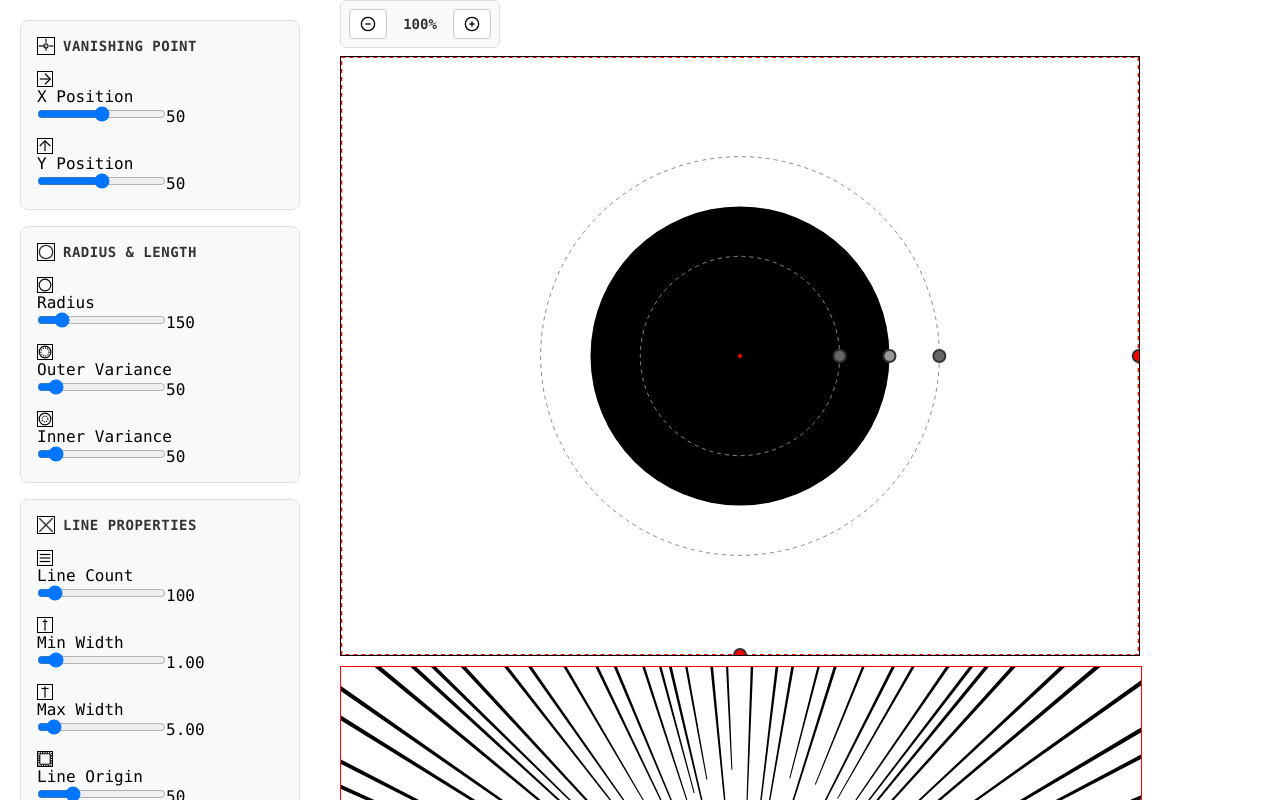
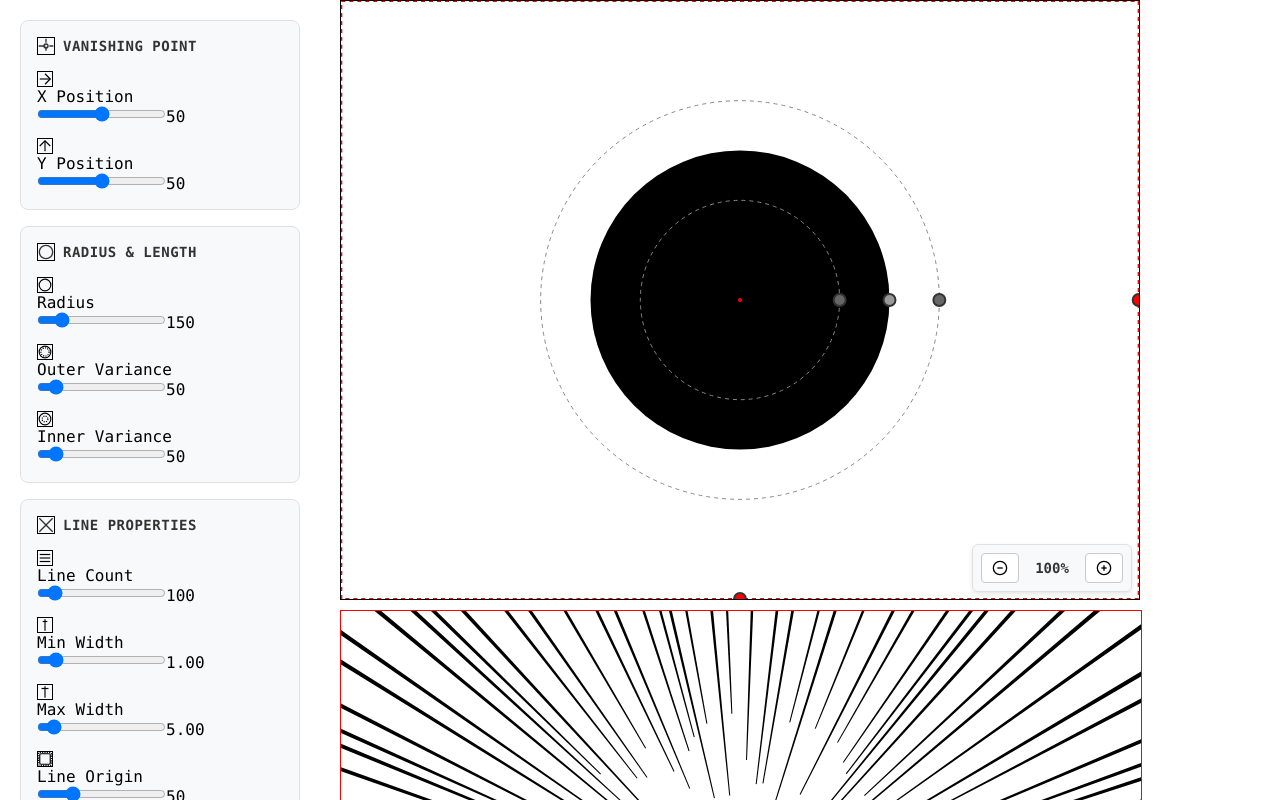
Before and after one commit to toiim/speed-lines, a Vue app: page / in a window 1280 px wide. Built offline with nearby package versions, Linux system fonts and the light colour scheme.

Commit message:
Refactor zoom controls in App.vue by repositioning and updating styles for improved usability. The zoom controls are now placed at the bottom right of the SVG container, enhancing accessibility and visual clarity.

```diff
--- a/src/App.vue
+++ b/src/App.vue
@@ -871,22 +871,6 @@ function getViewBox() {
     </div>
     <div id="output">
       <div class="svg-container">
-        <div class="zoom-controls">
-          <button @click="zoomOut" class="zoom-button" title="Zoom Out">
-            <svg viewBox="0 0 24 24" fill="none" stroke="currentColor" stroke-width="2">
-              <circle cx="12" cy="12" r="10" />
-              <line x1="8" y1="12" x2="16" y2="12" />
-            </svg>
-          </button>
-          <span class="zoom-percentage">{{ zoomLevel }}%</span>
-          <button @click="zoomIn" class="zoom-button" title="Zoom In">
-            <svg viewBox="0 0 24 24" fill="none" stroke="currentColor" stroke-width="2">
-              <circle cx="12" cy="12" r="10" />
-              <line x1="12" y1="8" x2="12" y2="16" />
-              <line x1="8" y1="12" x2="16" y2="12" />
-            </svg>
-          </button>
-        </div>
         <svg ref="svgElement" :width="canvasWidth" :height="canvasHeight" :viewBox="getViewBox()"
           @mousemove="handleMouseMove" @mouseup="handleMouseUp" @mouseleave="handleMouseUp" @touchmove="handleMouseMove"
           @touchend="handleMouseUp">
@@ -953,6 +937,22 @@ function getViewBox() {
             @mousedown="startDragOuterEdge" @touchstart="startDragOuterEdge"
             :style="{ cursor: isDraggingOuterEdge ? 'grabbing' : 'grab' }" />
         </svg>
+        <div class="zoom-controls">
+          <button @click="zoomOut" class="zoom-button" title="Zoom Out">
+            <svg viewBox="0 0 24 24" fill="none" stroke="currentColor" stroke-width="2">
+              <circle cx="12" cy="12" r="10" />
+              <line x1="8" y1="12" x2="16" y2="12" />
+            </svg>
+          </button>
+          <span class="zoom-percentage">{{ zoomLevel }}%</span>
+          <button @click="zoomIn" class="zoom-button" title="Zoom In">
+            <svg viewBox="0 0 24 24" fill="none" stroke="currentColor" stroke-width="2">
+              <circle cx="12" cy="12" r="10" />
+              <line x1="12" y1="8" x2="12" y2="16" />
+              <line x1="8" y1="12" x2="16" y2="12" />
+            </svg>
+          </button>
+        </div>
       </div>
       <canvas ref="speedLineCanvas" id="speed-lines" :width="outputCanvasWidth" :height="outputCanvasHeight"></canvas>
     </div>
@@ -976,6 +976,21 @@ function getViewBox() {
   display: inline-block;
 }
 
+.zoom-controls {
+  position: absolute;
+  bottom: 8px;
+  right: 8px;
+  display: flex;
+  align-items: center;
+  gap: 8px;
+  padding: 8px;
+  background: rgba(248, 249, 250, 0.95);
+  border: 1px solid #e0e0e0;
+  border-radius: 6px;
+  box-shadow: 0 2px 4px rgba(0, 0, 0, 0.1);
+  z-index: 10;
+}
+
 svg {
   width: 800px;
   height: 600px;
@@ -985,17 +1000,6 @@ svg {
   display: block;
 }
 
-.zoom-controls {
-  display: flex;
-  align-items: center;
-  gap: 8px;
-  margin-bottom: 8px;
-  padding: 8px;
-  background: #f8f9fa;
-  border: 1px solid #e0e0e0;
-  border-radius: 6px;
-  width: fit-content;
-}
 
 .zoom-button {
   background: #fff;
```
